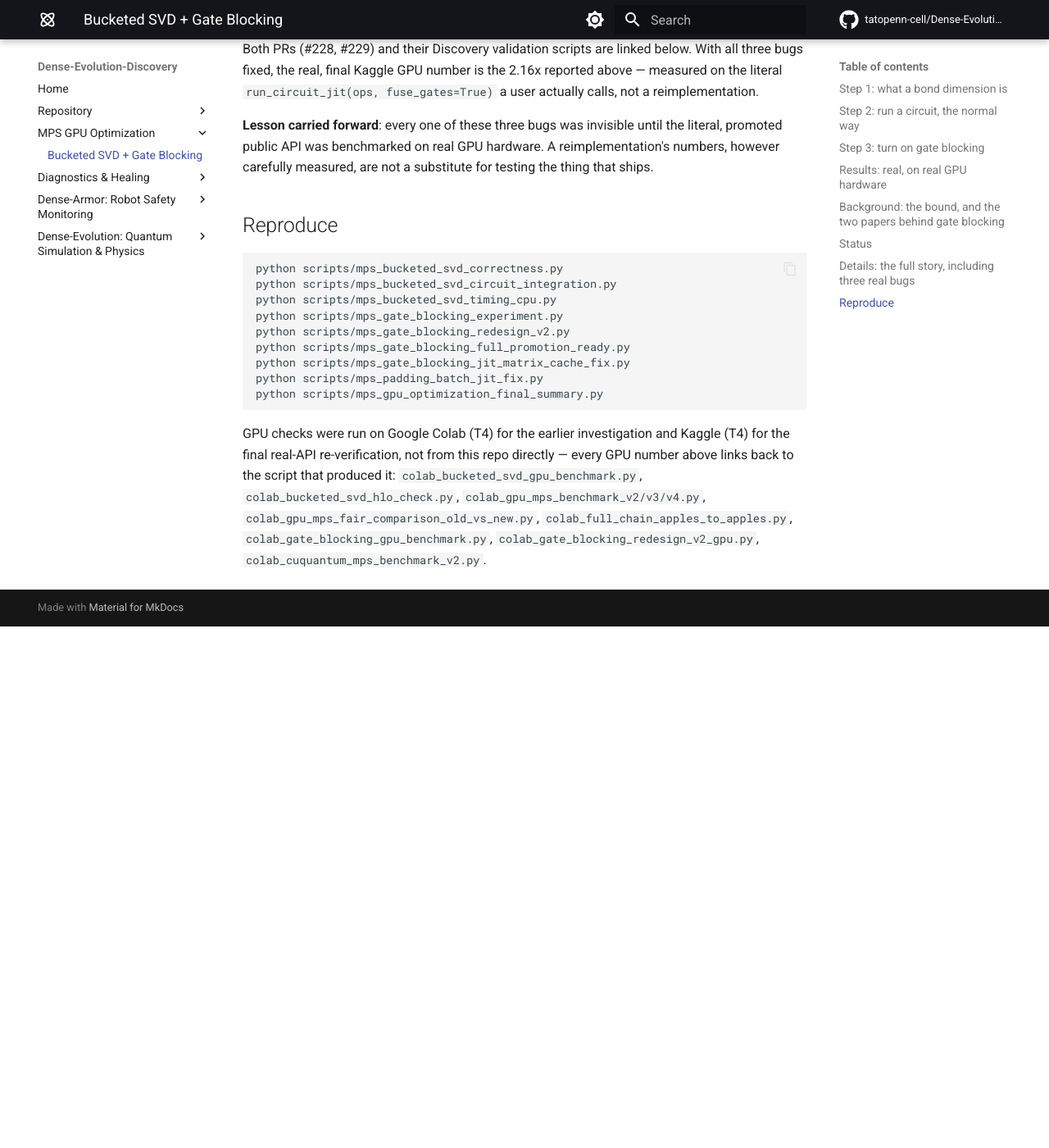
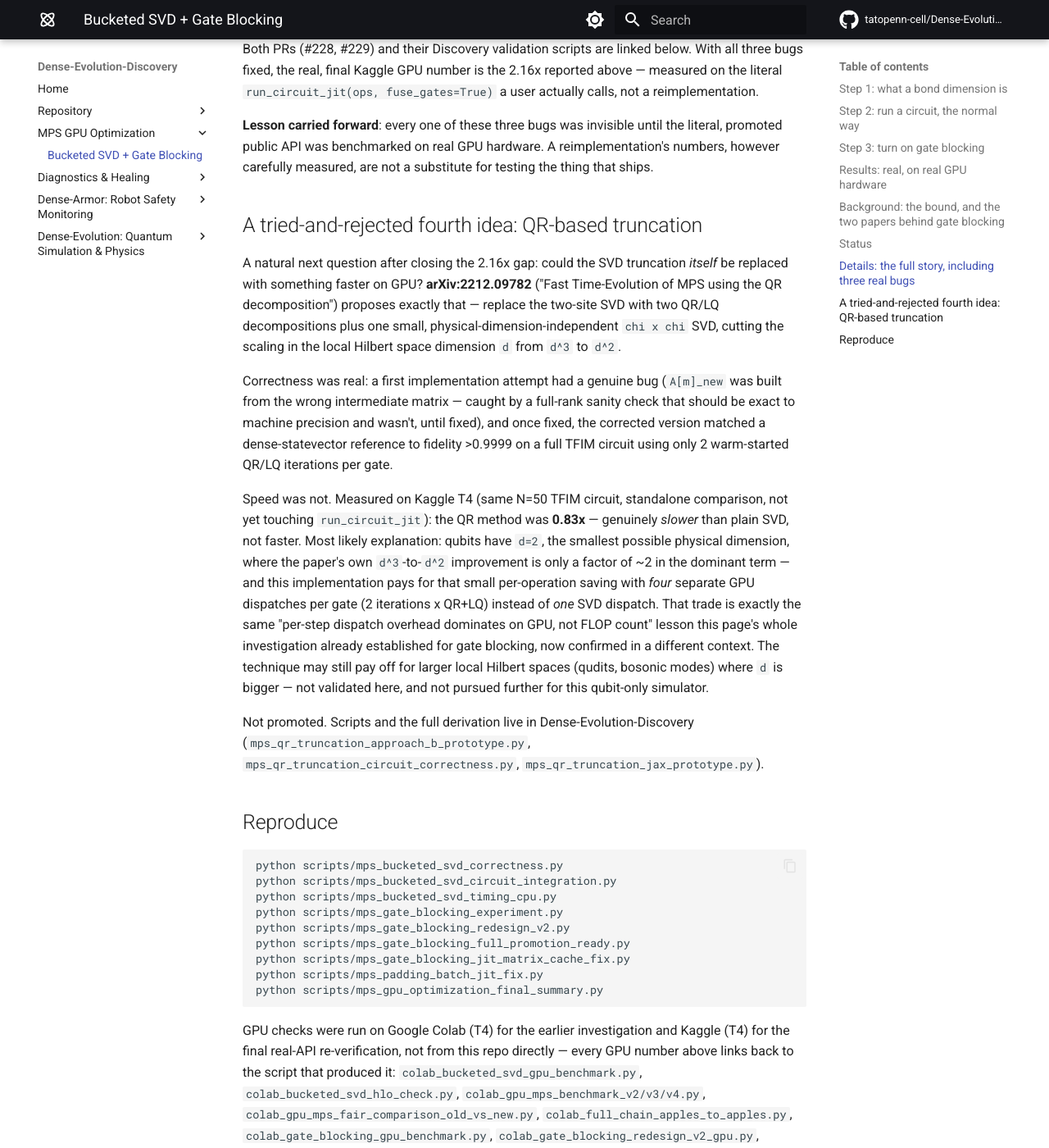
Before and after one commit to tatopenn-cell/Dense-Evolution-Discovery, an MkDocs documentation site: the page built from docs/mps_gpu_optimization.md, in a window 1280 px wide and 1400 px high, scrolled down 4316 px. Shown: the whole window at 82% size. Built offline with MkDocs 1.6.1 and Material for MkDocs 9.7.7, drawn with Linux system fonts in a browser that asks for light colours; comment, search, counter and statistics services are not loaded; before the commit the page ends 5080 px from its top, so only the background shows below that.

Commit message:
Document Approach B (QR truncation) as a tried-and-rejected idea
Real Kaggle GPU result: 0.83x, slower than plain SVD, not faster. Most
likely cause -- qubits have d=2, where the paper's own d^3-to-d^2
scaling improvement is smallest, and this implementation pays for that
small per-op saving with 4 GPU dispatches per gate instead of 1 -- the
same per-step dispatch overhead lesson already established for gate
blocking, now confirmed in a different context. Correctness was solid
(fidelity >0.9999 after fixing a real reconstruction bug); speed wasn't.
Not promoted.

````diff
--- a/docs/mps_gpu_optimization.md
+++ b/docs/mps_gpu_optimization.md
@@ -91,6 +91,16 @@ Both PRs (#228, #229) and their Discovery validation scripts are linked below. W
 
 **Lesson carried forward**: every one of these three bugs was invisible until the literal, promoted public API was benchmarked on real GPU hardware. A reimplementation's numbers, however carefully measured, are not a substitute for testing the thing that ships.
 
+## A tried-and-rejected fourth idea: QR-based truncation
+
+A natural next question after closing the 2.16x gap: could the SVD truncation *itself* be replaced with something faster on GPU? **arXiv:2212.09782** ("Fast Time-Evolution of MPS using the QR decomposition") proposes exactly that — replace the two-site SVD with two QR/LQ decompositions plus one small, physical-dimension-independent `chi x chi` SVD, cutting the scaling in the local Hilbert space dimension `d` from `d^3` to `d^2`.
+
+Correctness was real: a first implementation attempt had a genuine bug (`A[m]_new` was built from the wrong intermediate matrix — caught by a full-rank sanity check that should be exact to machine precision and wasn't, until fixed), and once fixed, the corrected version matched a dense-statevector reference to fidelity >0.9999 on a full TFIM circuit using only 2 warm-started QR/LQ iterations per gate.
+
+Speed was not. Measured on Kaggle T4 (same N=50 TFIM circuit, standalone comparison, not yet touching `run_circuit_jit`): the QR method was **0.83x** — genuinely *slower* than plain SVD, not faster. Most likely explanation: qubits have `d=2`, the smallest possible physical dimension, where the paper's own `d^3`-to-`d^2` improvement is only a factor of ~2 in the dominant term — and this implementation pays for that small per-operation saving with *four* separate GPU dispatches per gate (2 iterations x QR+LQ) instead of *one* SVD dispatch. That trade is exactly the same "per-step dispatch overhead dominates on GPU, not FLOP count" lesson this page's whole investigation already established for gate blocking, now confirmed in a different context. The technique may still pay off for larger local Hilbert spaces (qudits, bosonic modes) where `d` is bigger — not validated here, and not pursued further for this qubit-only simulator.
+
+Not promoted. Scripts and the full derivation live in Dense-Evolution-Discovery (`mps_qr_truncation_approach_b_prototype.py`, `mps_qr_truncation_circuit_correctness.py`, `mps_qr_truncation_jax_prototype.py`).
+
 ## Reproduce
 
 ```bash
````
